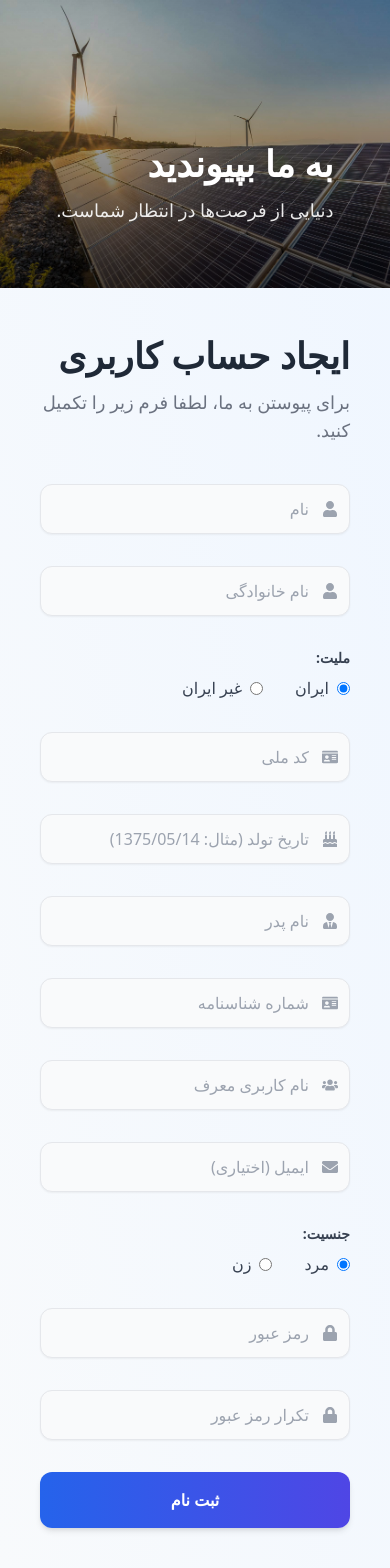
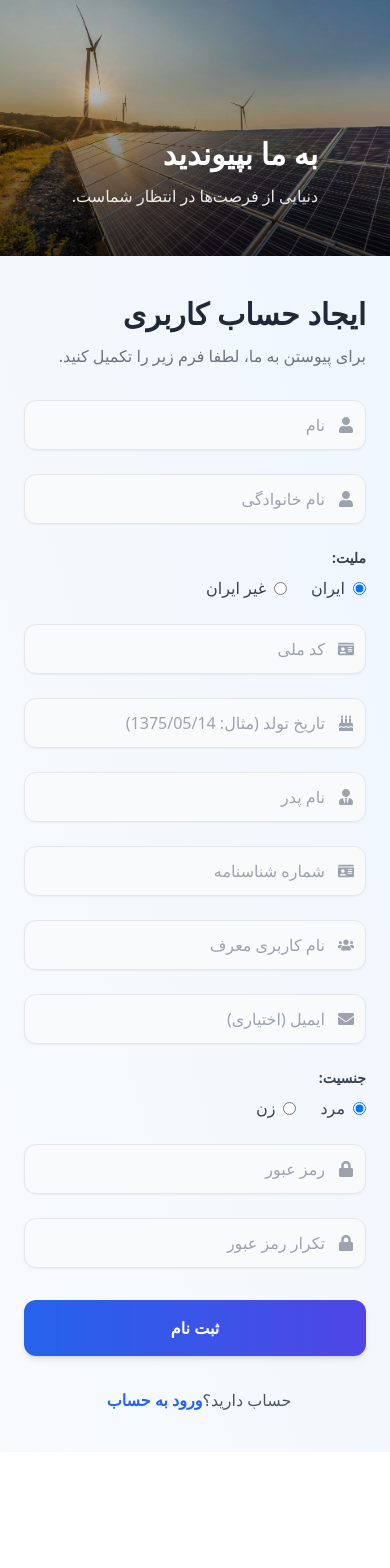
Before and after one commit to farshadnabizadeh/panel-mahyaran-energy, a React (Create React App) app: page / in a window 390 px wide. Shown: the top 1568 px of the page. After the commit the page ends 1452 px from the top, so only its background shows below. Built offline with nearby package versions, Linux system fonts and the light colour scheme.

Commit message:
responsive

```diff
--- a/src/components/register/registerComponent.jsx
+++ b/src/components/register/registerComponent.jsx
@@ -43,7 +43,6 @@ const SignUpPage = () => {
     alert(t.alerts.success);
   };
 
-    // minimalist + clean inputs, focus ring & shadow
   const InputField = ({
     id,
     name,
@@ -79,12 +78,14 @@ const SignUpPage = () => {
       className="min-h-screen flex flex-col-reverse md:flex-row bg-gradient-to-tr from-slate-50 to-blue-50"
     >
       {/* --- Right side form --- */}
-            <div className="w-full md:w-1/2 flex flex-col justify-center px-10 py-12 sm:px-20 sm:py-16">
-                <h2 className="text-4xl font-extrabold text-gray-800 mb-3">{t.title}</h2>
-                <p className="text-gray-500 mb-10 text-lg">{t.subtitle}</p>
+      <div className="w-full md:w-1/2 flex flex-col justify-center px-6 sm:px-12 md:px-16 py-10 md:py-16">
+        <h2 className="text-3xl sm:text-4xl font-extrabold text-gray-800 mb-3">
+          {t.title}
+        </h2>
+        <p className="text-gray-500 mb-8 text-base sm:text-lg">{t.subtitle}</p>
 
         <form onSubmit={handleSubmit} className="space-y-8">
-                    <div className="grid grid-cols-1 sm:grid-cols-2 gap-8">
+          <div className="grid grid-cols-1 sm:grid-cols-2 gap-6 sm:gap-8">
             <InputField
               id="firstName"
               name="firstName"
@@ -109,7 +110,7 @@ const SignUpPage = () => {
               <span className="block text-sm font-semibold text-gray-700 mb-2">
                 {t.fields.nationality}
               </span>
-                            <div className="flex items-center gap-8">
+              <div className="flex flex-wrap items-center gap-6">
                 {["iran", "other"].map((opt) => (
                   <label key={opt} className="flex items-center gap-2 cursor-pointer">
                     <input
@@ -186,7 +187,7 @@ const SignUpPage = () => {
               <span className="block text-sm font-semibold text-gray-700 mb-2">
                 {t.fields.gender}
               </span>
-                            <div className="flex items-center gap-8">
+              <div className="flex flex-wrap items-center gap-6">
                 {[
                   { value: "male", label: t.fields.male },
                   { value: "female", label: t.fields.female },
@@ -234,20 +235,35 @@ const SignUpPage = () => {
           >
             {t.buttonText}
           </button>
+
+          {/* --- Login section --- */}
+          <div className="text-center mt-6">
+            <span className="text-gray-600">{t.loginPrompt || "حساب دارید؟"}</span>
+            <a
+              href="/login"
+              className="ml-2 text-blue-600 font-semibold hover:text-blue-700 transition-colors"
+            >
+              {t.loginLink || "ورود به حساب"}
+            </a>
+          </div>
         </form>
       </div>
 
       {/* --- Left side image --- */}
-            <div className="w-full md:w-1/2 h-72 md:h-screen relative">
+      <div className="w-full md:w-1/2 h-64 sm:h-72 md:h-screen relative">
         <img
           className="w-full h-full object-cover transform hover:scale-105 transition-transform duration-500"
           src={Login}
           alt={t.image.alt}
         />
-                <div className="absolute inset-0 bg-gradient-to-t from-black/70 via-black/40 to-transparent flex items-end justify-center md:justify-end md:pr-20 pb-16 text-right">
-                    <div className="text-white drop-shadow-lg max-w-md">
-                        <h1 className="text-4xl font-bold">{t.image.overlayTitle}</h1>
-                        <p className="mt-3 text-lg opacity-90">{t.image.overlaySubtitle}</p>
+        <div className="absolute inset-0 bg-gradient-to-t from-black/70 via-black/40 to-transparent flex items-end justify-center md:justify-end md:pr-16 pb-12 sm:pb-16 text-right">
+          <div className="text-white drop-shadow-lg max-w-md px-4">
+            <h1 className="text-3xl sm:text-4xl font-bold">
+              {t.image.overlayTitle}
+            </h1>
+            <p className="mt-3 text-base sm:text-lg opacity-90">
+              {t.image.overlaySubtitle}
+            </p>
           </div>
         </div>
       </div>
```
Lines whose indentation alone changed are shown as unchanged.
